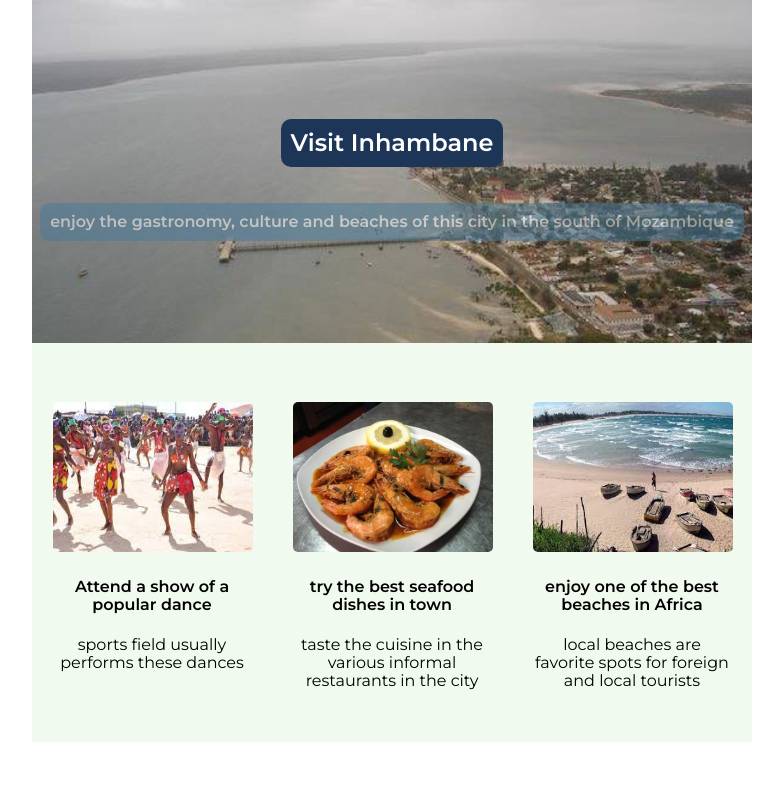
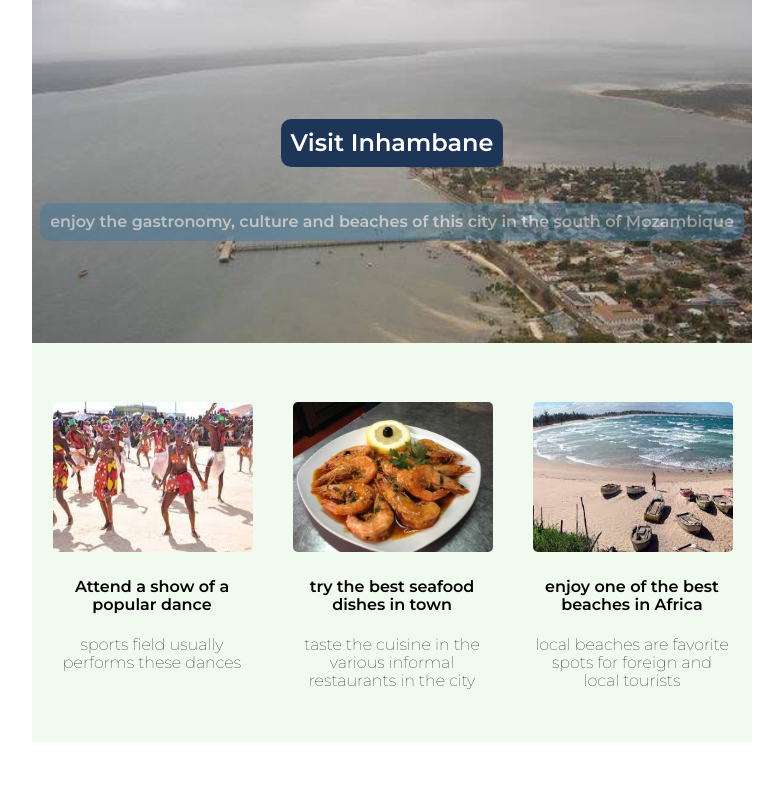
Before and after one commit to fretagi/hometown, a plain HTML site: page index.html in a window 1280 px wide. Shown: the top 789 px of the page, without its empty margins (248-1031 px from the left). Drawn offline with nearby package versions, Linux system fonts and the light colour scheme.

Commit message:
repor original

```diff
--- a/styles.css
+++ b/styles.css
@@ -68,7 +68,6 @@ h2 {
 .activ p {
 
 
-=======
     font-weight: 200;
 
 }
@@ -83,7 +82,6 @@ h2 {
      height: 150px;
 
 
-=======
 
  }
 
@@ -108,11 +106,11 @@ h2 {
     border-radius: 5px;
 }
 
-<<<<<<< HEAD
+
 .guide-section div p {
     font-style: italic;
     font-weight: 400;
-
+}
 .guide-section  p {
     font-style: italic;
     font-weight: 200;
```
